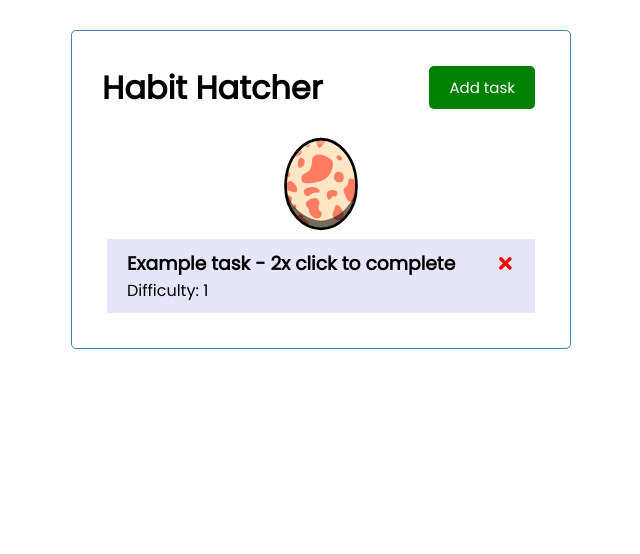
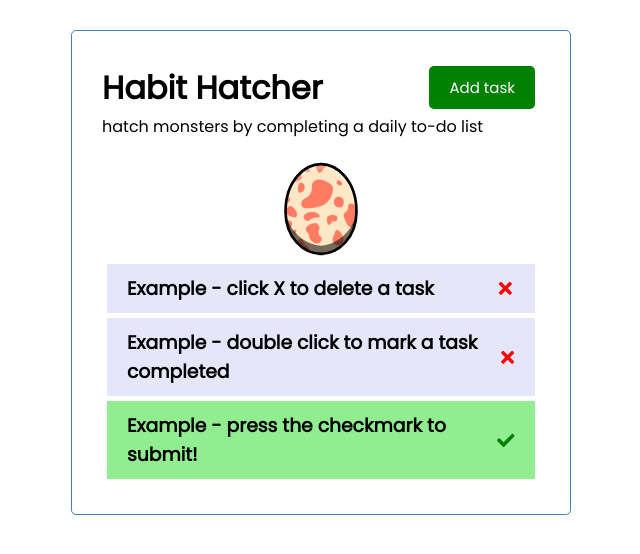
Before and after one commit to Galitie/habit-hatcher, a React (Create React App) app: page / in a window 1280 px wide. Shown: the top 554 px of the page, without its empty margins (319-959 px from the left). Built offline with nearby package versions, Linux system fonts and the light colour scheme.

Commit message:
added task instructions and tagline

```diff
--- a/src/App.js
+++ b/src/App.js
@@ -1,4 +1,5 @@
 import Header from "./components/Header";
+import Tagline from "./components/Tagline";
 import Tasks from "./components/Tasks";
 import { useState } from "react";
 import AddTask from "./components/AddTask";
@@ -10,10 +11,18 @@ function App() {
   const [tasks, setTasks] = useState([
     {
       id: 1,
-      text: "Example task - 2x click to complete",
-      dateDue: "",
-      difficulty: 1,
+      text: "Example - click X to delete a task",
       completed: false,
+    },
+    {
+      id: 2,
+      text: "Example - double click to mark a task completed",
+      completed: false,
+    },
+    {
+      id: 3,
+      text: "Example - press the checkmark to submit!",
+      completed: true,
     },
   ]);
 
@@ -23,6 +32,8 @@ function App() {
 
     const newTask = { id, ...task };
     setTasks([...tasks, newTask]);
+    // if you want the add task form to close after submitting a task
+    //setAdd(!showAdd);
   };
 
   // Delete Task
@@ -42,6 +53,7 @@ function App() {
   return (
     <div className="container">
       <Header onAdd={() => setAdd(!showAdd)} showAddTask={showAdd} />
+      <Tagline />
       {tasks.length > 0 ? <Creature /> : 'Click "Add Task" to add a task!'}
       {showAdd && <AddTask onAdd={addTask} />}
       <Tasks tasks={tasks} onDelete={deleteTask} onToggle={toggleComplete} />
--- a/src/components/AddTask.js
+++ b/src/components/AddTask.js
@@ -1,11 +1,11 @@
 import { useState } from "react";
 
 function AddTask({ onAdd }) {
-  const today = new Date().toISOString().split("T")[0];
+  //const today = new Date().toISOString().split("T")[0];
 
   const [text, setText] = useState("");
-  const [dateDue, setDateDue] = useState(today);
-  const [difficulty, setDifficulty] = useState("1");
+  //const [dateDue, setDateDue] = useState(today);
+  //const [difficulty, setDifficulty] = useState("1");
 
   const onSubmit = (e) => {
     e.preventDefault();
@@ -15,11 +15,11 @@ function AddTask({ onAdd }) {
       return;
     }
 
-    onAdd({ text, dateDue, difficulty });
+    onAdd({ text }); //add dateDue if you want date, add difficulty if you want difficulty rating
 
     setText("");
-    setDateDue(today);
-    setDifficulty("1");
+    //setDateDue(today);
+    //setDifficulty("1");
   };
   return (
     <form className="add-form" onSubmit={onSubmit}>
@@ -32,7 +32,8 @@ function AddTask({ onAdd }) {
           onChange={(e) => setText(e.target.value)}
         />
       </div>
-      <div className="form-control">
+      {/* date form */}
+      {/* <div className="form-control">
         <label>Day task is due</label>
         <input
           type="date"
@@ -41,8 +42,8 @@ function AddTask({ onAdd }) {
           value={dateDue}
           onChange={(e) => setDateDue(e.target.value)}
         />
-      </div>
-      <div className="form-control">
+      </div> */}
+      {/* <div className="form-control">
         <label>Difficulty of task ( 1=easy, 2=med, 3=hard )</label>
         <input
           type="number"
@@ -52,7 +53,7 @@ function AddTask({ onAdd }) {
           value={difficulty}
           onChange={(e) => setDifficulty(e.target.value)}
         />
-      </div>
+      </div> */}
 
       <input type="submit" value="Save Task" className="btn btn-block"></input>
     </form>
--- a/src/components/Header.js
+++ b/src/components/Header.js
@@ -6,7 +6,7 @@ const Header = ({ onAdd, showAddTask }) => {
       <h1>Habit Hatcher</h1>
       <Button
         color={showAddTask ? "red" : "green"}
-        text={showAddTask ? "Cancel" : "Add task"}
+        text={showAddTask ? "Close" : "Add task"}
         onClick={onAdd}
       />
     </header>
--- /dev/null
+++ b/src/components/Tagline.js
@@ -0,0 +1,9 @@
+const Tagline = () => {
+  return (
+    <div className="tagline">
+      <span>hatch monsters by completing a daily to-do list</span>
+    </div>
+  );
+};
+
+export default Tagline;
--- a/src/components/Task.js
+++ b/src/components/Task.js
@@ -21,8 +21,8 @@ const Task = ({ task, onDelete, onToggle }) => {
           />
         )}
       </h3>
-      <p>{task.dateDue}</p>
-      <p>Difficulty: {task.difficulty}</p>
+      {/* <p>{task.dateDue}</p> */}
+      {/* <p>Difficulty: {task.difficulty}</p> */}
     </div>
   );
 };
--- a/src/index.css
+++ b/src/index.css
@@ -24,7 +24,11 @@ body {
   display: flex;
   justify-content: space-between;
   align-items: center;
+}
+
+.tagline {
   margin-bottom: 20px;
+  padding: 0;
 }
 
 .btn {
@@ -111,7 +115,8 @@ body {
   justify-content: center;
 }
 
-footer {
-  margin-top: 30px;
+.footer {
+  margin-top: 20px;
   text-align: center;
+  font-size: smaller;
 }
```
Also changed, not shown: src/components/Footer.js (added, +9 -0 lines).
